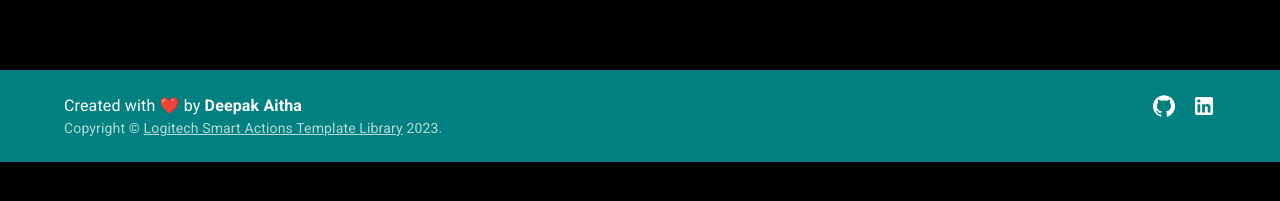
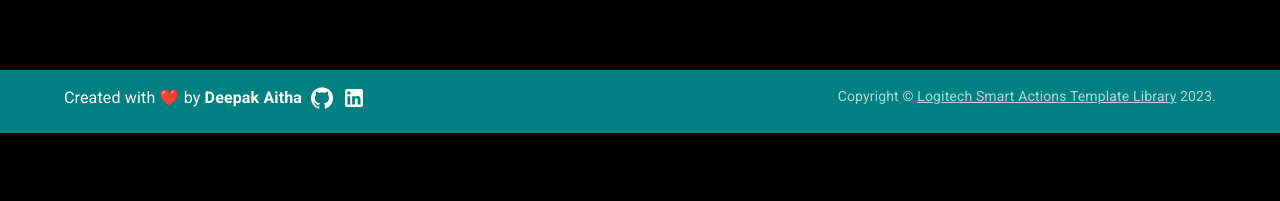
Before and after one commit to deepakavs/Logitech_smart_actions_marketplace, a React (Create React App) app: page / in a window 1280 px wide. Shown: the part 433-634 px from the top of the page. Built offline with nearby package versions, Linux system fonts and the light colour scheme; no server answers.

Commit message:
better pcikture thumbnail

```diff
--- a/public/index.html
+++ b/public/index.html
@@ -13,7 +13,7 @@
 <meta property="og:title" content="Logitech Smart Actions Templates" />
 <meta property="og:type" content="website" />
 <meta property="og:url" content="https://logitechsmartactions.com" />
-<meta property="og:image" content="https://logitechsmartactions.com/social_thumb.webp" />
+<meta property="og:image" content="https://logitechsmartactions.com/social_thumb.png" />
 <meta property="og:description" content="Collection of Smart Action Templates for Logitech Option+ software" />
     <link rel="preconnect" href="https://fonts.googleapis.com" />
 <link rel="preconnect" href="https://fonts.gstatic.com" crossorigin />
@@ -38,6 +38,15 @@
     -->
     <title>Logitech Smart Actions Templates</title>
   </head>
+  <!-- Google tag (gtag.js) -->
+<script async src="https://www.googletagmanager.com/gtag/js?id=G-EEE3T8HDMP"></script>
+<script>
+  window.dataLayer = window.dataLayer || [];
+  function gtag(){dataLayer.push(arguments);}
+  gtag('js', new Date());
+
+  gtag('config', 'G-EEE3T8HDMP');
+</script>
   <body>
     <noscript>You need to enable JavaScript to run this app.</noscript>
     <div id="root"></div>
--- a/src/Footer.js
+++ b/src/Footer.js
@@ -28,27 +28,23 @@ const Footer = () => {
         <Box
             component="footer"
             sx={{
-                py: 3,
+                py: 2,
                 px: 2,
                 mt: 10,
                 position: 'sticky',
                 bottom: 0,
                 zIndex: 1000,
-
                 backgroundColor: (theme) => theme.palette.primary.main,
             }}
         >
             <Container maxWidth="lg">
                 <Grid container direction="row"
     justifyContent="space-between">
-                    <Grid item xs={12} md={9} lg={9} >
+                    <Grid item xs={12} md={4} lg={4} >
+                    <Stack direction="row" spacing={1} justifyContent="left">
                     <Typography variant="body1">
                         Created with ❤️ by <Typography sx={{ display: 'inline', fontWeight: 'bold' }}>Deepak Aitha</Typography>
                     </Typography>
-                    <Copyright />
-                    </Grid>
-                    <Grid item xs={12} md={3} lg={3} >
-                        <Stack direction="row" spacing={2} justifyContent="flex-end">
                         <Link href="https://github.com/deepakavs" color="inherit" target="_blank" rel="noopener">
                         <GitHubIcon Squared sx={{fontSize:'lg'}}/>
                             </Link>
@@ -56,7 +52,11 @@ const Footer = () => {
                         <LinkedInIcon Squared sx={{fontSize:'lg'}}/>
                             </Link>
                         </Stack>
-
+                    </Grid>
+                    <Grid item xs={12} md={8} lg={8} >
+                        <Stack direction="row" spacing={1} justifyContent="right">
+                        <Copyright />
+                        </Stack>
                     </Grid>
                 </Grid>
 
```
Also changed, not shown: public/social_thumb.png (added), public/social_thumb.webp (deleted).
